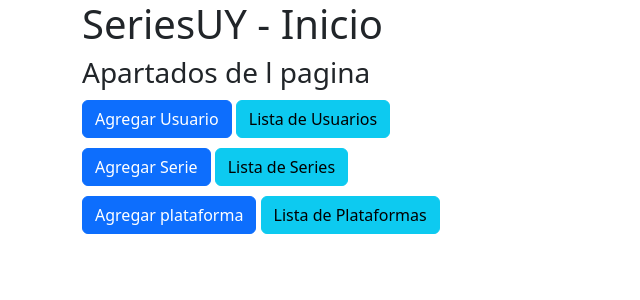
After one commit to k4rn4lCT/cristianGonzalezDjango1, a Django app: page /SeriesUY/ in a window 1280 px wide. The commit adds this page. Shown: the top 300 px of the page, without its empty margins (0-640 px from the left). Run offline with Django 4.2, Linux system fonts and the light colour scheme.

Commit message:
avance de herencia

```diff
--- a/AppSeriesUY/AppSeriesUY/settings.py
+++ b/AppSeriesUY/AppSeriesUY/settings.py
@@ -55,7 +55,8 @@ ROOT_URLCONF = 'AppSeriesUY.urls'
 TEMPLATES = [
     {
         'BACKEND': 'django.template.backends.django.DjangoTemplates',
-        'DIRS': [],
+        'DIRS': [
+            BASE_DIR / 'templates'],
         'APP_DIRS': True,
         'OPTIONS': {
             'context_processors': [
--- a/AppSeriesUY/AppSeriesUY/urls.py
+++ b/AppSeriesUY/AppSeriesUY/urls.py
@@ -19,5 +19,5 @@ from django.urls import path, include
 
 urlpatterns = [
     path('admin/', admin.site.urls),
-    path('SeriesUY',include('SeriesUY.urls')),
+    path('SeriesUY/',include('SeriesUY.urls')),
 ]
--- a/AppSeriesUY/SeriesUY/models.py
+++ b/AppSeriesUY/SeriesUY/models.py
@@ -10,14 +10,14 @@ class Usuario(models.Model):
 
 class Serie(models.Model):
     titulo = models.CharField(max_length=30)
-    puntuacion = models.IntegerField()
+    puntuacion = models.FloatField()
 
     def __str__(self):
         return f'Titulo: {self.titulo} Puntuacion: {self.puntuacion}'
 
 class Plataforma(models.Model):
     nombre = models.CharField(max_length=30)
-    precio = models.IntegerField()
+    precio = models.FloatField()
 
     def __str__(self):
         return f'Plataforma: {self.nombre} Precio: {self.precio}'
--- /dev/null
+++ b/AppSeriesUY/SeriesUY/templates/SeriesUY/base.html
@@ -0,0 +1,18 @@
+<!DOCTYPE html>
+<html lang="es">
+<head>
+    <meta charset="UTF-8">
+    <meta name="viewport" content="width=device-width, initial-scale=1.0">
+    <title>{% block titulo %}{% endblock %}</title>
+    <link href="https://cdn.jsdelivr.net/npm/bootstrap@5.3.0-alpha1/dist/css/bootstrap.min.css" rel="stylesheet">
+</head>
+<body>
+
+<div class="container">
+    {% block contenido %}
+
+    {% endblock %}
+</div>
+    <script src="https://cdn.jsdelivr.net/npm/bootstrap@5.3.0-alpha1/dist/js/bootstrap.bundle.min.js"></script>
+</body>
+</html>
--- /dev/null
+++ b/AppSeriesUY/SeriesUY/templates/SeriesUY/index.html
@@ -0,0 +1,21 @@
+{% extends 'SeriesUY/base.html' %}
+{% load static %}
+
+<title>{% block titulo %}SeriesUY{% endblock %}</title>
+
+{% block contenido %}
+<h1>SeriesUY - Inicio</h1>
+<h3>Apartados de l pagina</h3>
+<div style="margin-top:10px">
+    <a href="{% url 'cargar_usuario' %}"class="btn btn-primary">Agregar Usuario</a>
+    <a href="{% url 'lista_usuarios' %}"class="btn btn-info">Lista de Usuarios</a>
+</div>
+<div style="margin-top:10px">
+    <a href="{% url 'cargar_serie' %}"class="btn btn-primary">Agregar Serie</a>
+    <a href="{% url 'lista_series' %}"class="btn btn-info">Lista de Series</a>
+</div>
+<div style="margin-top:10px">
+    <a href="{% url 'cargar_plataforma' %}"class="btn btn-primary">Agregar plataforma</a>
+    <a href="{% url 'lista_plataformas' %}"class="btn btn-info">Lista de Plataformas</a>
+</div>
+{% endblock %}
--- a/AppSeriesUY/SeriesUY/templates/SeriesUY/lista_series.html
+++ b/AppSeriesUY/SeriesUY/templates/SeriesUY/lista_series.html
@@ -4,6 +4,7 @@
     <meta charset="UTF-8">
     <meta name="viewport" content="width=device-width, initial-scale=1.0">
     <title>Lista Usuarios</title>
+    <link href="https://cdn.jsdelivr.net/npm/bootstrap@5.3.3/dist/css/bootstrap.min.css" rel="stylesheet" integrity="sha384-QWTKZyjpPEjISv5WaRU9OFeRpok6YctnYmDr5pNlyT2bRjXh0JMhjY6hW+ALEwIH" crossorigin="anonymous">
 </head>
 <body>
     <h1>Lista de Series</h1>
@@ -12,6 +13,8 @@
             <li>{{serie.titulo}} {{serie.puntuacion}}</li>
         {% endfor %}
     </ul>
-    <a href="{% url 'cargar_serie' %}">Agregar Serie</a>
+    <a href="{% url 'cargar_serie' %}"class="btn btn-success">Agregar Serie</a>
+    <a href="{% url 'index' %}"class="btn btn-outline-danger"style="margin-top:10px">Volver al Inicio</a>
 </body>
+<script src="https://cdn.jsdelivr.net/npm/bootstrap@5.3.3/dist/js/bootstrap.bundle.min.js" integrity="sha384-YvpcrYf0tY3lHB60NNkmXc5s9fDVZLESaAA55NDzOxhy9GkcIdslK1eN7N6jIeHz" crossorigin="anonymous"></script>
 </html>
--- a/AppSeriesUY/SeriesUY/templates/SeriesUY/lista_usuarios.html
+++ b/AppSeriesUY/SeriesUY/templates/SeriesUY/lista_usuarios.html
@@ -4,6 +4,7 @@
     <meta charset="UTF-8">
     <meta name="viewport" content="width=device-width, initial-scale=1.0">
     <title>Lista Usuarios</title>
+    <link href="https://cdn.jsdelivr.net/npm/bootstrap@5.3.3/dist/css/bootstrap.min.css" rel="stylesheet" integrity="sha384-QWTKZyjpPEjISv5WaRU9OFeRpok6YctnYmDr5pNlyT2bRjXh0JMhjY6hW+ALEwIH" crossorigin="anonymous">
 </head>
 <body>
     <h1>Lista de Usuario</h1>
@@ -12,6 +13,8 @@
             <li>{{usuario.rol}} {{usuario.nombreUsuario}} {{usuario.correo}}</li>
         {% endfor %}
     </ul>
-    <a href="{% url 'cargar_usuario' %}">Agregar Usuario</a>
+    <a href="{% url 'cargar_usuario' %}"class="btn btn-success">Agregar Usuario</a>
+    <a href="{% url 'index' %}"class="btn btn-outline-danger"style="margin-top:10px">Volver al Inicio</a>
 </body>
+<script src="https://cdn.jsdelivr.net/npm/bootstrap@5.3.3/dist/js/bootstrap.bundle.min.js" integrity="sha384-YvpcrYf0tY3lHB60NNkmXc5s9fDVZLESaAA55NDzOxhy9GkcIdslK1eN7N6jIeHz" crossorigin="anonymous"></script>
 </html>
--- a/AppSeriesUY/SeriesUY/urls.py
+++ b/AppSeriesUY/SeriesUY/urls.py
@@ -1,9 +1,10 @@
 from django.urls import path
-from .views import cargar_usuario,lista_usuarios,cargar_serie,lista_series,cargar_plataforma,lista_plataformas
+from .views import index,cargar_usuario,lista_usuarios,cargar_serie,lista_series,cargar_plataforma,lista_plataformas
 
 
 urlpatterns = [
-    path('', cargar_usuario, name = 'cargar_usuario'),
+    path('', index, name='index'),
+    path('cargar_usuarios/', cargar_usuario, name = 'cargar_usuario'),
     path('usuarios/',lista_usuarios,name='lista_usuarios'),
     path('cargar_serie/', cargar_serie, name = 'cargar_serie'),
     path('series/',lista_series,name='lista_series'),
--- a/AppSeriesUY/SeriesUY/views.py
+++ b/AppSeriesUY/SeriesUY/views.py
@@ -2,6 +2,11 @@ from django.shortcuts import render,redirect
 from .forms import UsuarioForm,SerieForm,PlataformaForm
 from .models import Usuario,Serie,Plataforma
 
+# ================================== INDEX =======================================================
+def index(request):
+    return render(request,'SeriesUY/index.html')
+
+# ================================== USUARIO =======================================================
 def cargar_usuario(request):
     if request.method == 'POST':
         form = UsuarioForm(request.POST)
@@ -15,6 +20,8 @@ def cargar_usuario(request):
 def lista_usuarios(request):
     usuarios = Usuario.objects.all()
     return render(request, 'SeriesUY/lista_usuarios.html',{'usuarios': usuarios})
+
+# ================================== SERIE =======================================================
 
 def cargar_serie(request):
     if request.method == 'POST':
@@ -30,6 +37,8 @@ def lista_series(request):
     series = Serie.objects.all()
     return render(request, 'SeriesUY/lista_series.html',{'series': series})
 
+# ================================== PLATAFORMA =======================================================
+
 def cargar_plataforma(request):
     if request.method == 'POST':
         form = PlataformaForm(request.POST)
```
Also changed, not shown: AppSeriesUY/SeriesUY/templates/SeriesUY/lista_plataformas.html (+6 -3 lines), AppSeriesUY/SeriesUY/templates/SeriesUY/plataforma_form.html (+9 -12 lines), AppSeriesUY/SeriesUY/templates/SeriesUY/serie_form.html (+9 -12 lines), AppSeriesUY/SeriesUY/templates/SeriesUY/usuario_form.html (+9 -12 lines), AppSeriesUY/SeriesUY/migrations/0002_alter_plataforma_precio_alter_serie_puntuacion.py (added), AppSeriesUY/db.sqlite3.
